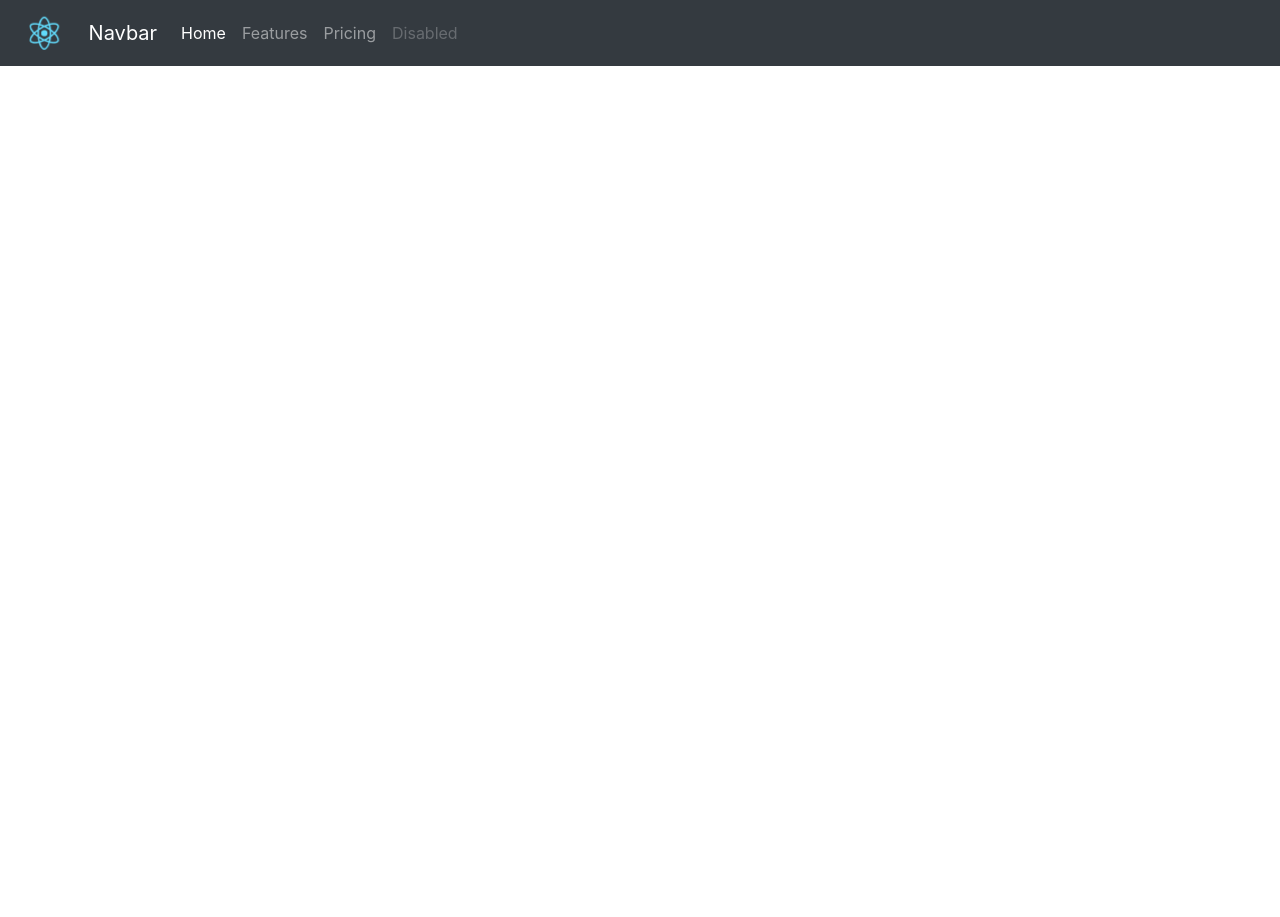
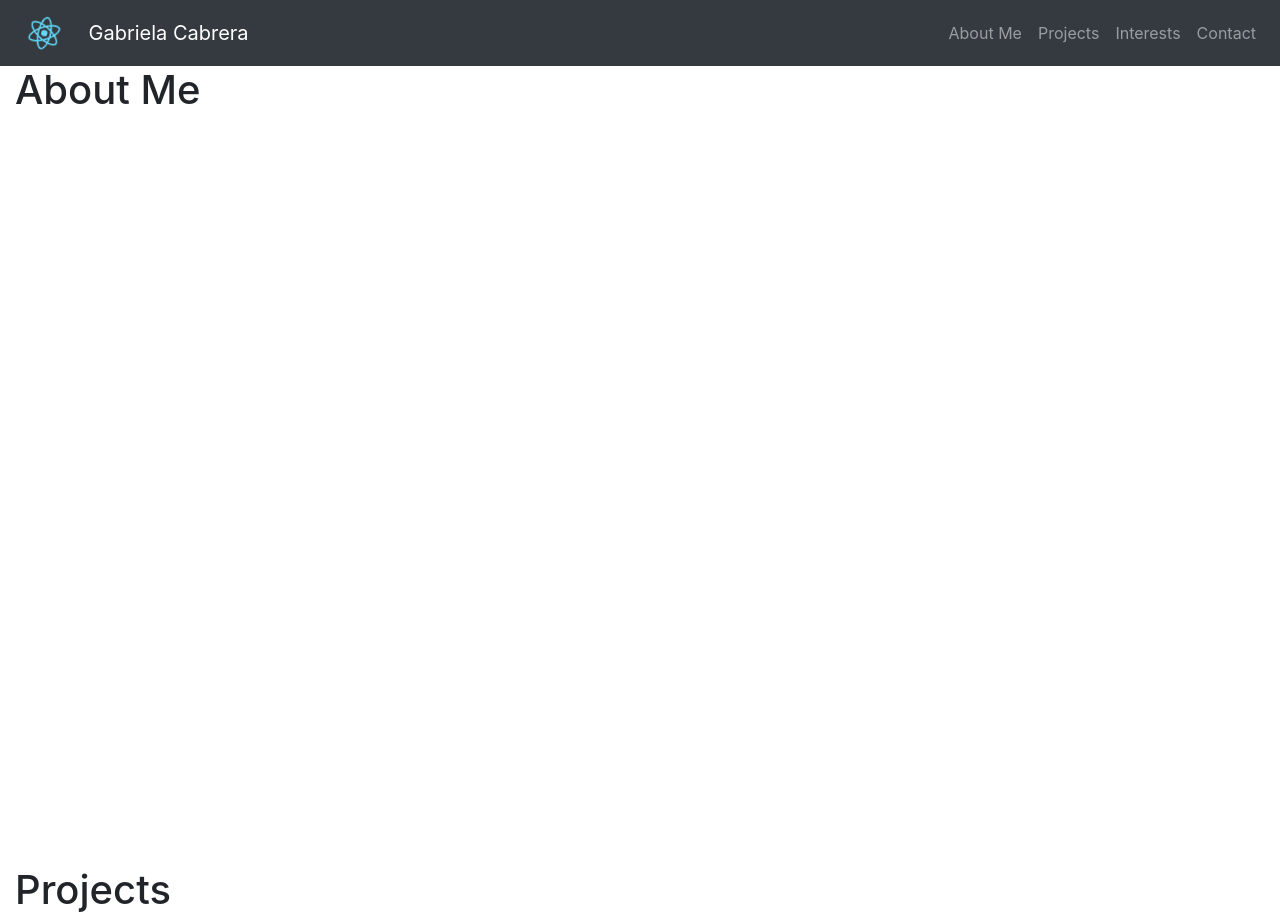
Before and after one commit to gc893/portfolio, a React app: page / in a window 1280 px wide. Shown: the top 917 px of the page. Before the commit the page ends 800 px from the top, so only its background shows below. Built offline with nearby package versions, Linux system fonts and the light colour scheme.

Commit message:
add scroll

```diff
--- a/package.json
+++ b/package.json
@@ -9,7 +9,8 @@
     "react": "^16.14.0",
     "react-dom": "^16.14.0",
     "react-router-dom": "^5.2.0",
-    "react-scripts": "3.4.3"
+    "react-scripts": "3.4.3",
+    "react-scroll": "^1.8.1"
   },
   "scripts": {
     "start": "react-scripts start",
--- /dev/null
+++ b/src/components/AboutMe/AboutMe.jsx
@@ -0,0 +1,11 @@
+import React from 'react';
+
+const NavBar = (props) => {
+    return (
+        <div class='page-section'>
+            <h1 id='about-me'>About Me</h1>
+        </div>
+    );
+}
+
+export default NavBar;
--- a/src/components/NavBar/NavBar.css
+++ b/src/components/NavBar/NavBar.css
@@ -17,3 +17,11 @@
       transform: rotate(360deg);
     }
   }
+
+  #navbarNavAltMarkup {
+    justify-content: flex-end;
+  }
+
+  .nav-link > .active {
+    border-bottom: 1px solid #333;
+}
--- a/src/components/NavBar/NavBar.jsx
+++ b/src/components/NavBar/NavBar.jsx
@@ -1,37 +1,38 @@
-import React, {Component} from 'react';
+import React from 'react';
 import logo from './logo.svg';
 import './NavBar.css';
+import { Link, animateScroll as scroll } from "react-scroll";
 
-class NavBar extends Component {
-  state = {
-
-  }
-    render(){
-        return (
-            <div className="App">
-            <header>
-                <nav class="navbar navbar-expand-lg navbar-dark bg-dark">
-                <a class="navbar-brand" href="/">
-                <img src={logo} className="App-logo" alt="logo" />
+const NavBar = (props) => {
+    return (
+            <nav className="navbar navbar-expand-lg navbar-dark bg-dark">
+                <a className="navbar-brand" href="/">
+                    <img src={logo} className="App-logo" alt="logo" />
                 </a>
-                <a class="navbar-brand" href="/">Navbar</a>
-                <button class="navbar-toggler" type="button" data-toggle="collapse" data-target="#navbarNavAltMarkup" aria-controls="navbarNavAltMarkup" aria-expanded="false" aria-label="Toggle navigation">
-                    <span class="navbar-toggler-icon"></span>
+                <a className="navbar-brand" href="/">Gabriela Cabrera</a>
+                <button className="navbar-toggler" type="button" data-toggle="collapse" data-target="#navbarNavAltMarkup" aria-controls="navbarNavAltMarkup" aria-expanded="false" aria-label="Toggle navigation">
+                    <span className="navbar-toggler-icon"></span>
                 </button>
-                <div class="collapse navbar-collapse" id="navbarNavAltMarkup">
-                    <div class="navbar-nav">
-                        {/* map links from state here */}
-                    <a class="nav-link active" href="/">Home <span class="sr-only">(current)</span></a>
-                    <a class="nav-link" href="/">Features</a>
-                    <a class="nav-link" href="/">Pricing</a>
-                    <a class="nav-link disabled" href="/" tabindex="-1" aria-disabled="true">Disabled</a>
+                <div className="collapse navbar-collapse" id="navbarNavAltMarkup">
+                    <div className="navbar-nav">
+                        {props.navItems.map((navItem, idx) =>
+                            <Link
+                                className="nav-link"
+                                key={idx}
+                                activeClass="active"
+                                to={navItem.id}
+                                spy={true}
+                                smooth={true}
+                                offset={0}
+                                duration={500}
+                            >
+                                {navItem.name}
+                            </Link>
+                        )}
                     </div>
                 </div>
-                </nav>
-            </header>
-            </div>
-        );
-    }
+            </nav>
+    );
 }
 
 export default NavBar;
--- /dev/null
+++ b/src/components/Projects/Projects.jsx
@@ -0,0 +1,12 @@
+import React from 'react';
+
+const Projects = (props) => {
+    return (
+        <div class='page-section'>
+
+            <h1 id='projects'>Projects</h1>
+        </div>
+    );
+}
+
+export default Projects;
--- a/src/pages/App/App.css
+++ b/src/pages/App/App.css
@@ -0,0 +1,19 @@
+#root {
+    display: flex;
+    min-height: 100vh;
+    flex-direction: column;
+}
+
+main {
+    flex: 1 0 auto;
+}
+
+#footer {
+    background-color: #343a40;
+    color: white;
+    text-align: right;
+}
+
+.page-section {
+    min-height: 100vh;
+}
--- a/src/pages/App/App.js
+++ b/src/pages/App/App.js
@@ -1,15 +1,34 @@
 import React, {Component} from 'react';
 import NavBar from '../../components/NavBar/NavBar';
 import './App.css';
+import {Route} from 'react-router-dom'
+import AboutMe from '../../components/AboutMe/AboutMe'
+import Projects from '../../components/Projects/Projects'
 
 class App extends Component {
   state = {
+    navItems: [
+      {url: '/about-me', name: 'About Me', id:'about-me'},
+      {url: '/projects', name: 'Projects', id:'projects'},
+      {url: '/interests', name: 'Interests', id:'interests'},
+      {url: '/contact', name: 'Contact', id:'contact'}
+  ]}
 
-  }
   render(){
     return (
       <>
-        <NavBar />
+        <header>
+          <NavBar
+              navItems={this.state.navItems}
+            />
+        </header>
+        <main className='container-fluid'>
+            <AboutMe />
+            <Projects />
+        </main>
+        <footer>
+          <div id='footer'>Gabriela Cabrera - 2020 Portfolio&nbsp;&nbsp;&nbsp;&nbsp;</div>
+        </footer>
       </>
     );
   }
```
Also changed, not shown: 1 other file.
